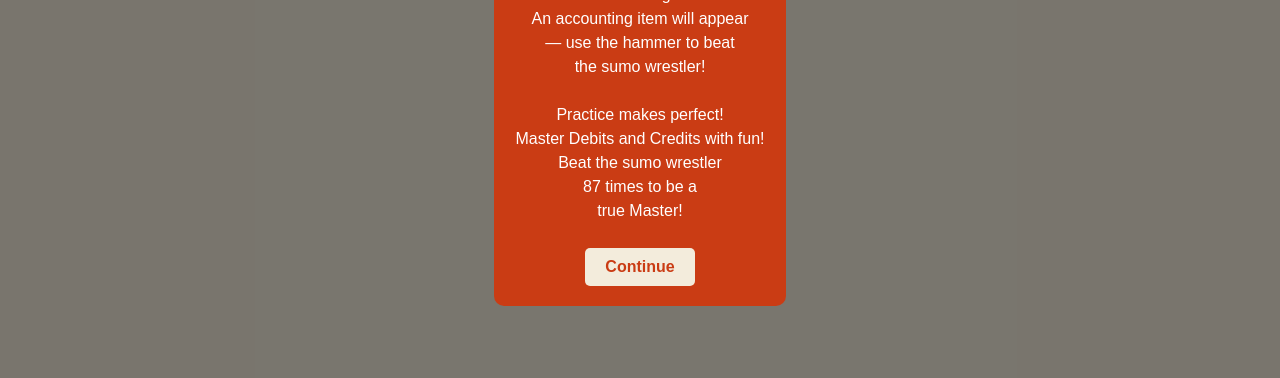
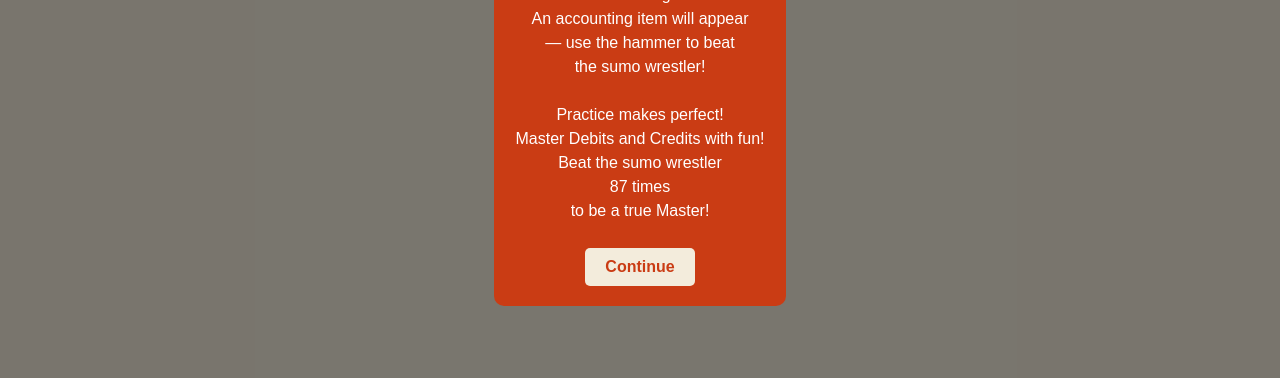
Before and after one commit to bafsdojo/Dojo-master, a plain HTML site: page index.html in a window 1280 px wide. Both pictures are taken after a click on the picture 640 px from the left and 209 px from the top of the page. Shown: the part 319-697 px from the top of the page. Drawn offline with Linux system fonts and the light colour scheme; a web font is replaced by a local one.

Commit message:
Update index.html

```diff
--- a/index.html
+++ b/index.html
@@ -343,7 +343,7 @@
 <body>
     <div id="instruction-modal">
         <div class="modal-content">
-            <p>Welcome to BAFS DOJO!<br>In here, only the strongest survives.<br><br>You'll see 2 circles:<br>left for Dr. and right for Cr.<br>An accounting item will appear<br>— use the hammer to beat<br>the sumo wrestler!<br><br>Practice makes perfect!<br>Master Debits and Credits with fun!<br>Beat the sumo wrestler<br><span id="total-questions"></span> times to be a<br>true Master!</p>
+            <p>Welcome to BAFS DOJO!<br>In here, only the strongest survives.<br><br>You'll see 2 circles:<br>left for Dr. and right for Cr.<br>An accounting item will appear<br>— use the hammer to beat<br>the sumo wrestler!<br><br>Practice makes perfect!<br>Master Debits and Credits with fun!<br>Beat the sumo wrestler<br><span id="total-questions"></span> times <br>to be a true Master!</p>
             <button id="continue-button">Continue</button>
         </div>
     </div>
```
